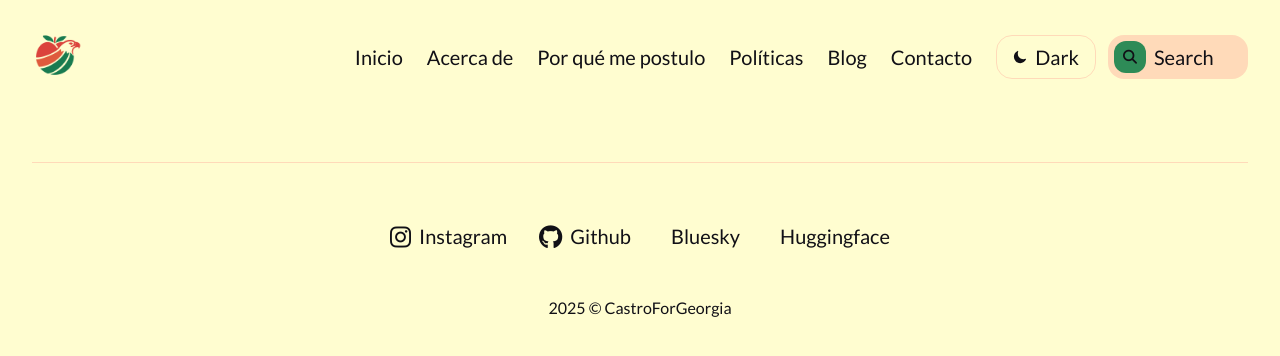
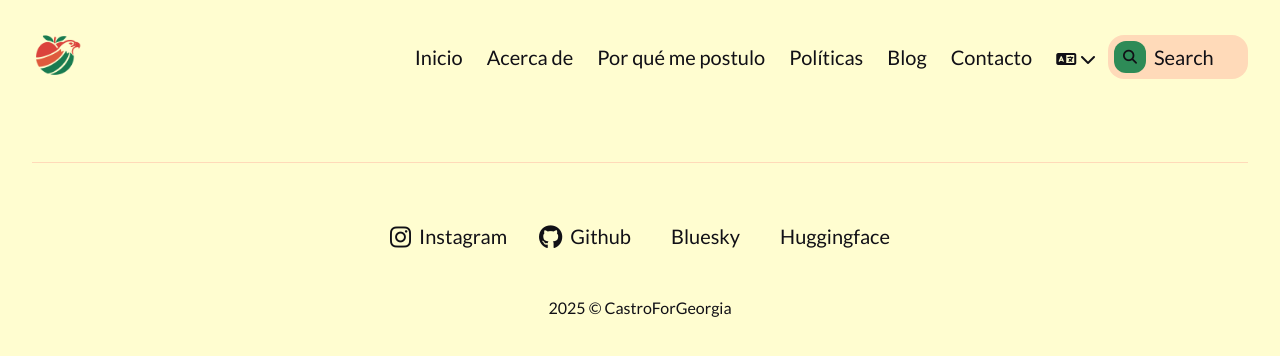
Before and after one commit to CastroForGeorgia/GA-5-ES, a Jekyll site: the page built from _pages/tags.html, in a window 1280 px wide. Shown: the top 356 px of the page. Built offline with Jekyll 4.4.1, drawn with Linux system fonts in a browser that asks for light colours.

Commit message:
lang updates

```diff
--- a/_config.yml
+++ b/_config.yml
@@ -16,6 +16,15 @@ plugins:
 paginate: 7
 paginate_path: "/blog/page/:num"
 
+#-------------------------------
+# Localization Settings
+languages:
+  default: "es"
+  supported:
+  - lang_code: en
+    lang_name: "English (US)"
+  - lang_code: es
+    lang_name: "Español (MX)"
 
 #-------------------------------
 # Collections
--- a/_includes/head.html
+++ b/_includes/head.html
@@ -25,25 +25,6 @@
   <link rel="preload" href="https://fonts.googleapis.com/css2?family=Lato:ital,wght@0,100;0,300;0,400;0,700;0,900;1,100;1,300;1,400;1,700;1,900&family=Outfit:wght@100..900&display=swap" as="style">
   <link href="https://fonts.googleapis.com/css2?family=Lato:ital,wght@0,100;0,300;0,400;0,700;0,900;1,100;1,300;1,400;1,700;1,900&family=Outfit:wght@100..900&display=swap" rel="stylesheet">
   {% seo %}
-  <script>
-    {% if site.data.settings.color_scheme == "auto" %}
-    if (localStorage.getItem("theme") === "dark") {
-      document.documentElement.setAttribute("dark", "");
-      document.documentElement.classList.add('dark-mode');
-    }
-    {% elsif site.data.settings.color_scheme == "light" %}
-      document.documentElement.setAttribute("light", "");
-      document.documentElement.classList.add('light-mode');
-    {% elsif site.data.settings.color_scheme == "dark" %}
-      document.documentElement.setAttribute("dark", "");
-      document.documentElement.classList.add('dark-mode');
-    {% else %}
-    if (localStorage.getItem("theme") === "dark") {
-      document.documentElement.setAttribute("dark", "");
-      document.documentElement.classList.add('dark-mode');
-    }
-    {% endif %}
-  </script>
 
   <style>
   {% capture include_to_scssify %}
--- a/_includes/header.html
+++ b/_includes/header.html
@@ -45,19 +45,30 @@
           </div>
 
           <div class="nav-button">
-            {% if site.data.settings.color_scheme == "auto" %}
-            <div class="toggle-theme">
-              <div class="toggle-moon" title="Enable dark mode" aria-hidden="true">
-                <svg xmlns="http://www.w3.org/2000/svg" viewBox="0 0 512 512"><path d="M264 480A232 232 0 0 1 32 248c0-94 54-178.28 137.61-214.67a16 16 0 0 1 21.06 21.06C181.07 76.43 176 104.66 176 136c0 110.28 89.72 200 200 200 31.34 0 59.57-5.07 81.61-14.67a16 16 0 0 1 21.06 21.06C442.28 426 358 480 264 480z"/></svg>
-                <span class="toggle-text">Dark</span>
-              </div>
-              <div class="toggle-sun" title="Enable light mode" aria-hidden="true">
-                <svg xmlns="http://www.w3.org/2000/svg" viewBox="0 0 512 512"><path d="M256 118a22 22 0 0 1-22-22V48a22 22 0 0 1 44 0v48a22 22 0 0 1-22 22zm0 368a22 22 0 0 1-22-22v-48a22 22 0 0 1 44 0v48a22 22 0 0 1-22 22zm113.14-321.14a22 22 0 0 1-15.56-37.55l33.94-33.94a22 22 0 0 1 31.11 31.11l-33.94 33.94a21.93 21.93 0 0 1-15.55 6.44zM108.92 425.08a22 22 0 0 1-15.55-37.56l33.94-33.94a22 22 0 1 1 31.11 31.11l-33.94 33.94a21.94 21.94 0 0 1-15.56 6.45zM464 278h-48a22 22 0 0 1 0-44h48a22 22 0 0 1 0 44zm-368 0H48a22 22 0 0 1 0-44h48a22 22 0 0 1 0 44zm307.08 147.08a21.94 21.94 0 0 1-15.56-6.45l-33.94-33.94a22 22 0 0 1 31.11-31.11l33.94 33.94a22 22 0 0 1-15.55 37.56zM142.86 164.86a21.89 21.89 0 0 1-15.55-6.44l-33.94-33.94a22 22 0 0 1 31.11-31.11l33.94 33.94a22 22 0 0 1-15.56 37.55zM256 358a102 102 0 1 1 102-102 102.12 102.12 0 0 1-102 102z"/></svg>
-                <span class="toggle-text">Light</span>
-              </div>
-            </div>
-            {% else site.data.settings.color_scheme == "light" or site.data.settings.color_scheme == "dark" %}
-            {% endif %}
+            <ul class="nav__list list-reset">
+              <li class="nav__item dropdown">
+                {% assign current_lang_code = site.languages.default %}
+                {% assign current_lang = site.languages.supported | where: "lang_code", current_lang_code | first %}
+
+                <a href="#" class="nav__link dropdown-toggle" aria-haspopup="true" aria-expanded="false">
+                  <i class="fa fa-language" aria-hidden="true"></i>
+                  <i class="fa-solid fa-chevron-down"></i>
+                </a>
+                <div class="dropdown-menu" aria-label="Language options">
+                  {% for lang in site.languages.supported %}
+                    {% if lang.lang_code == site.languages.default %}
+                      <a href="https://andrescastro.us{{ page.url | prepend: '/' | remove_first: '/' }}" class="nav__link{% if current_lang_code == lang.lang_code %} active-link{% endif %}">
+                        {{ lang.lang_name }}
+                      </a>
+                    {% else %}
+                      <a href="https://{{ lang.lang_code }}.andrescastro.us{{ page.url | prepend: '/' | remove_first: '/' }}" class="nav__link{% if current_lang_code == lang.lang_code %} active-link{% endif %}">
+                        {{ lang.lang_name }}
+                      </a>
+                    {% endif %}
+                  {% endfor %}
+                </div>
+              </li>
+            </ul>
             <div class="search-button">
               <i class="search-button__icon fa-solid fa-magnifying-glass"></i>
               <span class="search-button__text">Search</span>
```
Also changed, not shown: .devcontainer/devcontainer.json (added), .translation_cache.json (added).
